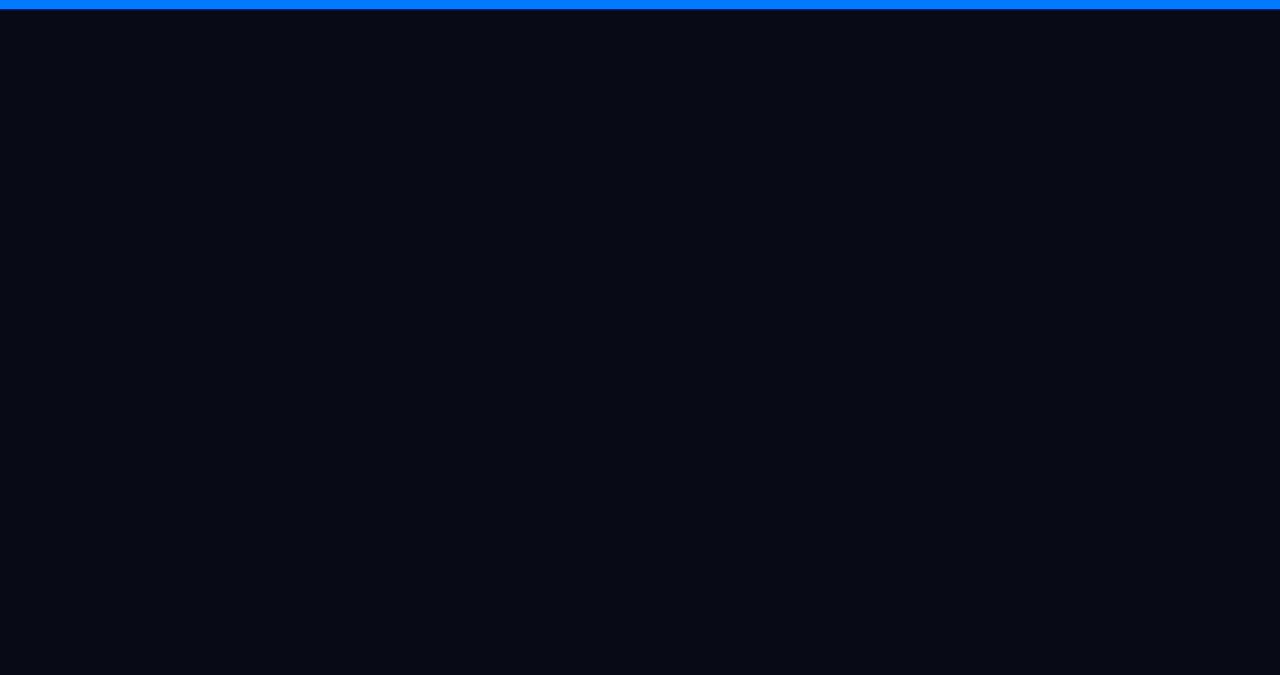
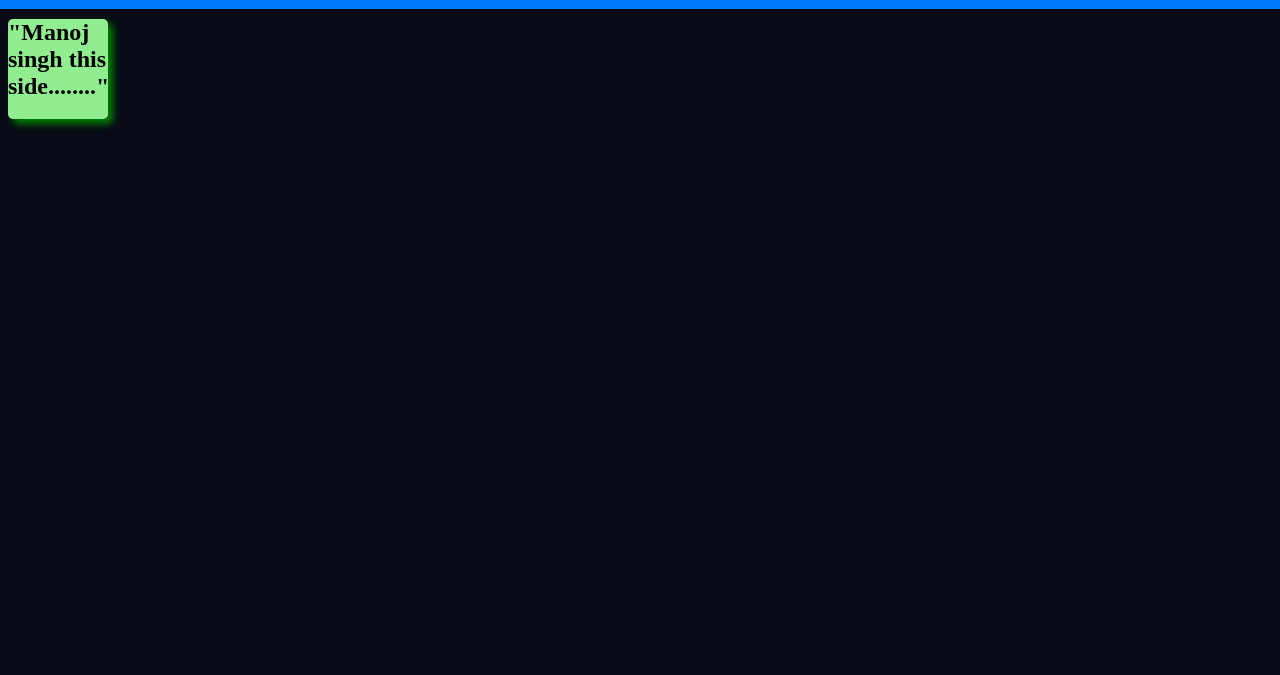
Before and after one commit to manojsingh4191/project-web-site-of-manoj, a plain HTML site: page index.html in a window 1280 px wide. Shown: the part 125-800 px from the top of the page. Drawn offline with Linux system fonts and the light colour scheme.

Commit message:
its a box

```diff
--- a/index.html
+++ b/index.html
@@ -25,5 +25,9 @@
             </td>
         </tr>
     </table>
+    <div class="box">
+        <h2>"Manoj singh this side........"</h2>
+    </div>
+
 </body>
 </html>
--- a/style.css
+++ b/style.css
@@ -62,3 +62,10 @@ h1{
     button:hover {
       box-shadow: inset 0px 0px 25px #1479EA;
     }
+.box{
+  height: 100px;
+  width: 100px;
+  background-color:lightgreen;
+  box-shadow: 5px 5px 7px green;
+  border-radius: 5%;
+}
```
